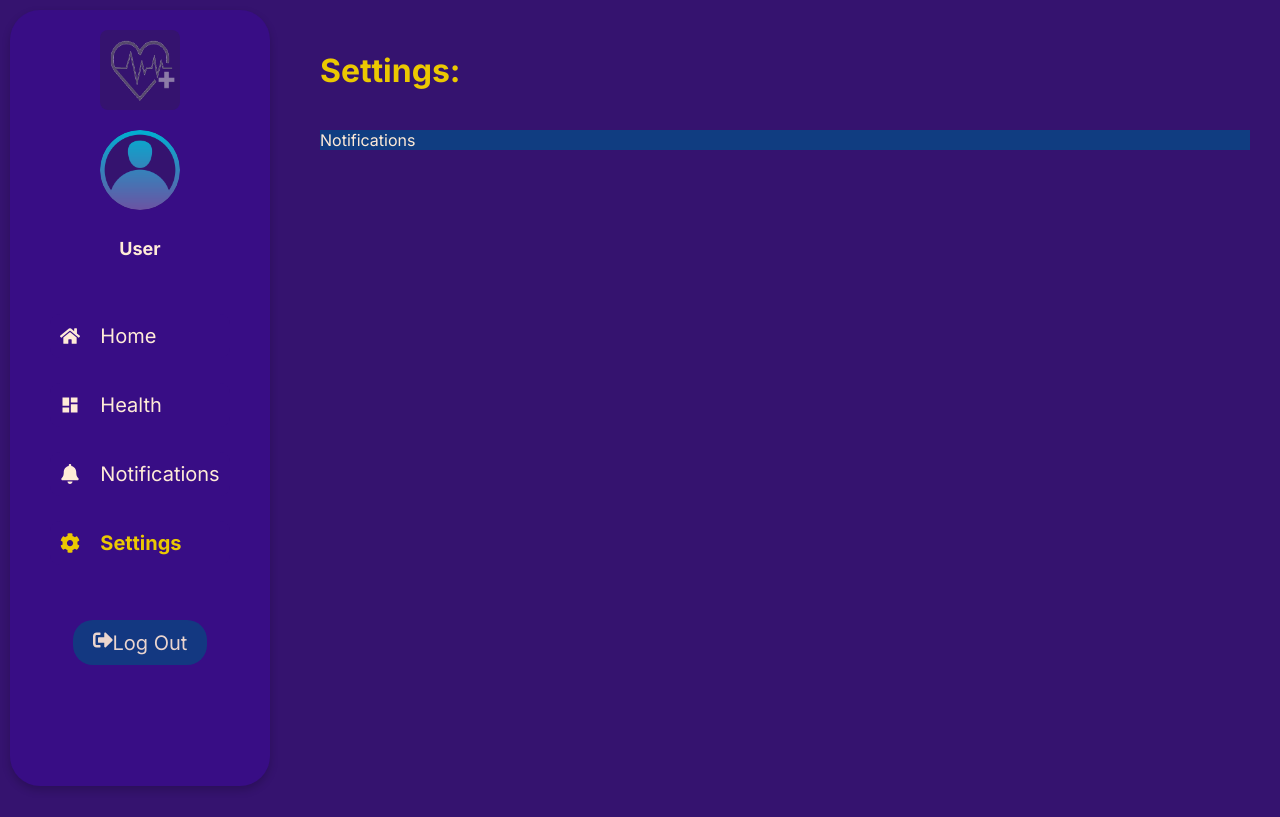
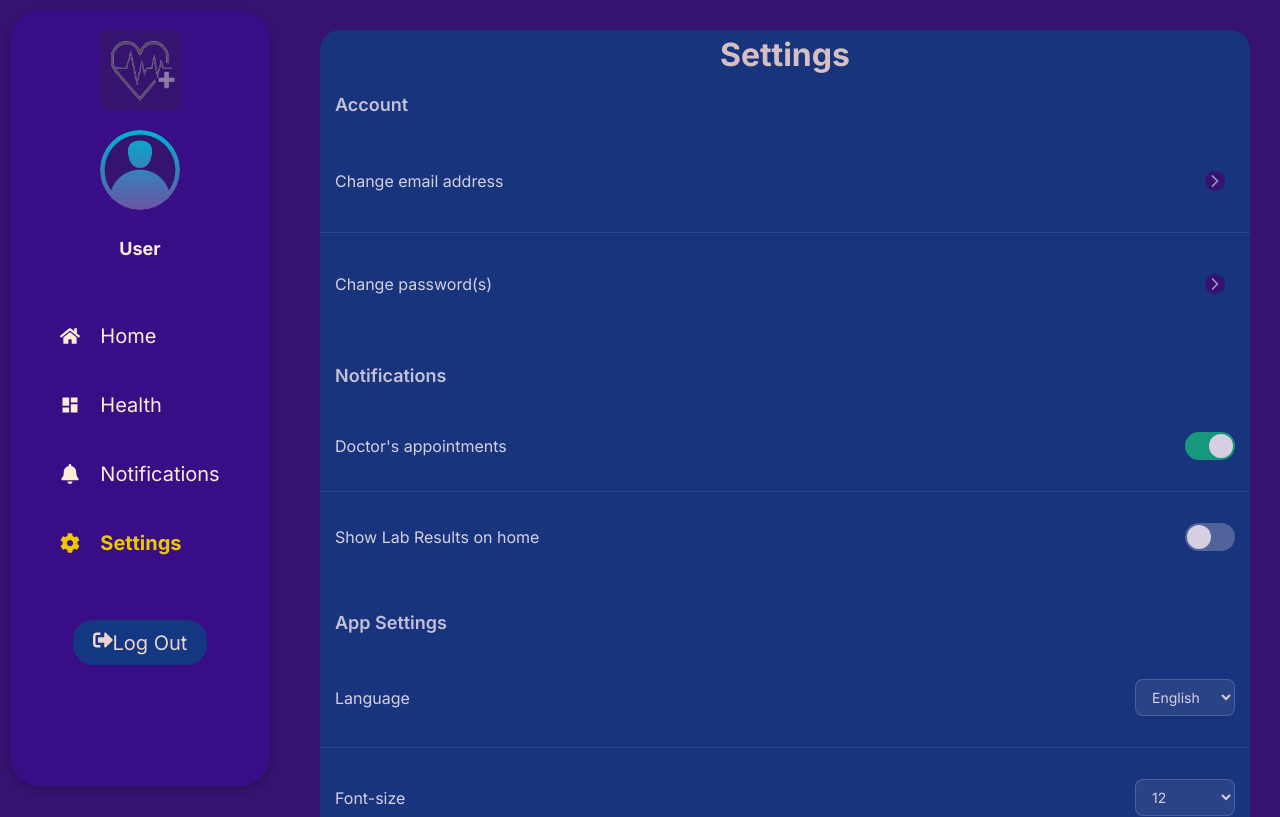
Before and after one commit to MaccccD/Haemophilia-Healthcare-App, a React (Create React App) app: page /Settings in a window 1280 px wide. Shown: the top 817 px of the page. Built offline with nearby package versions, Linux system fonts and the light colour scheme; sample sign-in values are in the browser's storage; a web font is replaced by a local one.

Commit message:
Settings Page Functioanality Update
-Added functionality for the settings page .

```diff
--- a/package.json
+++ b/package.json
@@ -9,6 +9,7 @@
     "@testing-library/user-event": "^13.5.0",
     "axios": "^1.9.0",
     "d3": "^7.9.0",
+    "lucide-react": "^0.513.0",
     "react": "^19.1.0",
     "react-dom": "^19.1.0",
     "react-icons": "^5.5.0",
--- a/src/High Blood Pressure Components/BPResults.jsx
+++ b/src/High Blood Pressure Components/BPResults.jsx
@@ -8,7 +8,7 @@ function BPResults() {
   const storedbloodPressureLogs = JSON.parse(localStorage.getItem("bloodPressureLogs") || "[]");
   const [latestDietEntry, setLatestDietEntry] = useState(null);
   const [latestPhysicalAct, setLatestPhysicalAct] = useState(null);
-  const[latestAlcoholConsume, setLatestAlcoholConsume] = useState(null);
+  const [latestAlcoholConsume, setLatestAlcoholConsume] = useState(null);
   const [latestSmokerEntry, setLatestSmokerEntry] = useState(null);
   const [latestStressEntry, setLatestStressEntry] = useState(null);
   const [latestWeightEntry, setLatestWeightEntry] = useState(null);
--- a/src/Main Pages/Settings.jsx
+++ b/src/Main Pages/Settings.jsx
@@ -1,26 +1,130 @@
 import React, { useState } from 'react';
+import { ChevronRight } from 'lucide-react';
 
 function Settings() {
-  const [toggleAppointments, setToggleAppoints] = useState(false);
-  const [theme, setCurrentTheme] = useState("DarkMode")
+   const [doctorAppointments, setDoctorAppointments] = useState(true);
+  const [showLabResults, setShowLabResults] = useState(false);
+  const [darkMode, setDarkMode] = useState(true);
+  const [language, setLanguage] = useState('English');
+  const [fontSize, setFontSize] = useState('12');
 
-  function toggleTheme(){
-    if(theme === "DarkMode"){
-      setCurrentTheme("LightMode")
-    } else{
-      setCurrentTheme("DarkMode");
+  const handleLanguageChange = (e) => {
+    setLanguage(e.target.value);
+  };
+
+  const handleFontSizeChange = (e) => {
+    setFontSize(e.target.value);
+  };
+
+  const accountSettings = [
+    {id: 1,
+    emailTitle: "Change Email Address"
+    },
+    {id: 2,
+     passwordTitle: "Change Password(s)"
     }
-  }
+  ];
 
-  const handleAppointmentsToggle = () =>{
-    setToggleAppoints(prev => !prev);
-  }
+  const notificationsSettings = [
+    {
+      id: 1,
+      doctorsAppointment: "Doctor's Appointment",
+      labResults: "Show Lab Results on Home"
+    }
+  ];
+
+  const overallAppSettings = [
+    {
+      id: 1,
+      language: "Language",
+      fontSize: "Font-size",
+      mode: "Dark Mode"
+
+    }
+  ]
+
+
   return (
     <div className='settings-Container'>
-      <h1 className='heading'>Settings:</h1>
+      <div className='setting-Holder'>
+      <h1 className='settings-Heading'>Settings</h1>
 
-      <label className='notif-Container'>Notifications</label>
+      <div className="settings-section">
+        <h2 className="section-title">Account</h2>
+        <div className="settings-item">
+          <span className="settings-label">Change email address</span>
+          <ChevronRight className="chevron-icon" size={20} />
+        </div>
+        <div className="settings-item">
+          <span className="settings-label">Change password(s)</span>
+          <ChevronRight className="chevron-icon" size={20} />
+        </div>
+      </div>
 
+
+      <div className="settings-section">
+        <h2 className="section-title">Notifications</h2>
+        <div className="settings-item">
+          <span className="settings-label">Doctor's appointments</span>
+          <div
+            className={`toggle-switch ${doctorAppointments ? 'active' : ''}`}
+            onClick={() => setDoctorAppointments(!doctorAppointments)}
+          >
+            <div className="toggle-slider"></div>
+          </div>
+        </div>
+        <div className="settings-item">
+          <span className="settings-label">Show Lab Results on home</span>
+          <div
+            className={`toggle-switch ${showLabResults ? 'active' : ''}`}
+            onClick={() => setShowLabResults(!showLabResults)}
+          >
+            <div className="toggle-slider"></div>
+          </div>
+        </div>
+      </div>
+
+
+      <div className="settings-section">
+        <h2 className="section-title">App Settings</h2>
+        <div className="settings-item">
+          <span className="settings-label">Language</span>
+          <select
+            className="settings-dropdown"
+            value={language}
+            onChange={handleLanguageChange}
+          >
+            <option value="English">English</option>
+            <option value="Spanish">Spanish</option>
+            <option value="French">French</option>
+            <option value="German">German</option>
+          </select>
+        </div>
+        <div className="settings-item">
+          <span className="settings-label">Font-size</span>
+          <select
+            className="settings-dropdown"
+            value={fontSize}
+            onChange={handleFontSizeChange}
+          >
+            <option value="10">10</option>
+            <option value="12">12</option>
+            <option value="14">14</option>
+            <option value="16">16</option>
+            <option value="18">18</option>
+          </select>
+        </div>
+        <div className="settings-item">
+          <span className="settings-label">Dark Mode</span>
+          <div
+            className={`toggle-switch ${darkMode ? 'active' : ''}`}
+            onClick={() => setDarkMode(!darkMode)}
+          >
+            <div className="toggle-slider"></div>
+          </div>
+        </div>
+      </div>
+      </div>
     </div>
   )
 }
--- a/src/Styles/Settings.css
+++ b/src/Styles/Settings.css
@@ -10,6 +10,116 @@
  color: #FFEBD7;
  font-size: 15;
 }
+.setting-Holder {
+  background-color: #103D81;
+  border-radius: 20px;
+  justify-content: center;
+  opacity: 80%;
+}
+.settings-Heading {
+  color: #FFEBD7;
+  text-align: center;
+  margin-bottom: 10px;
+  font-size: 25;
+  margin: 5px;
+  font-weight: bolder;
+  background-color: #103D81;
+  margin-bottom: 20px;
+}
+
+.settings-section {
+  margin-bottom: 30px;
+  background-color: #103D81 ;
+}
+
+.section-title {
+  font-size: 18px;
+  font-weight: 600;
+  margin-bottom: 15px;
+  color: rgba(255, 255, 255, 0.9);
+  background-color: #103D81;
+  margin: 15px;
+
+}
+
+.settings-item {
+  display: flex;
+  justify-content: space-between;
+  align-items: center;
+  padding: 16px 0;
+  border-bottom: 1px solid rgba(255, 255, 255, 0.1);
+  background-color: #103D81;
+
+}
+
+.settings-item:last-child {
+  border-bottom: none;
+}
+
+.settings-label {
+  font-size: 16px;
+  color: white;
+  background-color: #103D81;
+  margin: 15px;
+}
+
+.chevron-icon {
+  color: rgba(255, 255, 255, 0.7);
+  cursor: pointer;
+  margin: 25px;
+  border-radius: 10px;
+}
+
+.toggle-switch {
+  width: 50px;
+  height: 28px;
+  background-color: rgba(255, 255, 255, 0.3);
+  border-radius: 14px;
+  position: relative;
+  cursor: pointer;
+  transition: background-color 0.3s ease;
+  margin:15px;
+}
+
+.toggle-switch.active {
+  background-color: #10B981;
+}
+
+.toggle-slider {
+  width: 24px;
+  height: 24px;
+  background-color: white;
+  border-radius: 50%;
+  position: absolute;
+  top: 2px;
+  left: 2px;
+  transition: transform 0.3s ease;
+}
+
+.toggle-switch.active .toggle-slider {
+  transform: translateX(22px);
+}
+
+.settings-dropdown {
+  background: rgba(255, 255, 255, 0.1);
+  border: 1px solid rgba(255, 255, 255, 0.2);
+  border-radius: 8px;
+  padding: 8px 12px;
+  color: white;
+  font-size: 14px;
+  cursor: pointer;
+  min-width: 100px;
+  outline: none;
+  margin: 15px;
+}
+
+.settings-dropdown option {
+  background-color: #1F2937;
+  color: white;
+}
+
+
+
 @media screen and (max-width:768px) {
   .settings-Container {
     margin-left: 0;
@@ -21,4 +131,13 @@
     min-height: auto;
     flex-wrap: wrap;
   }
+  .settings-title {
+    font-size: 22px;
+  }
+
+  .settings-dropdown {
+    min-width: 80px;
+    font-size: 13px;
+    padding: 6px 10px;
+  }
 }
```
Also changed, not shown: 1 other file (tests, documents, lock files or other folders).
